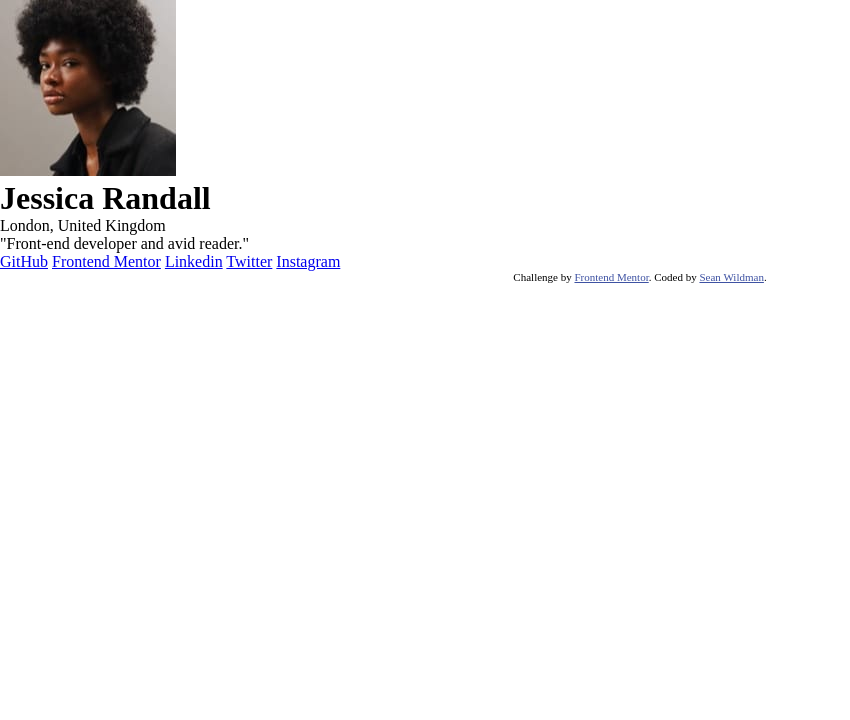
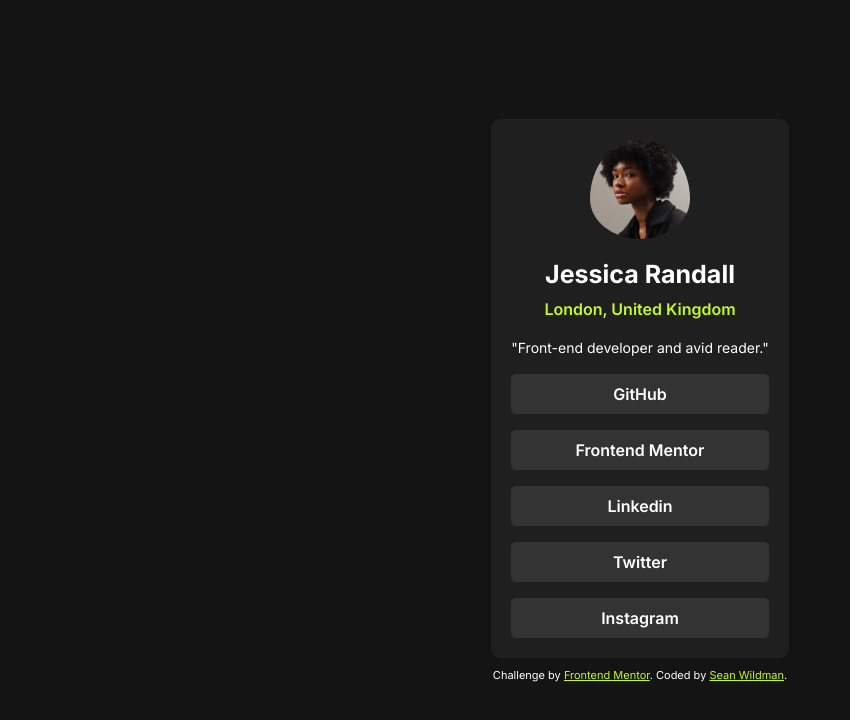
Before and after one commit to agoatnamedbear/social_links_profile, a plain HTML site: page index.html in a window 1280 px wide. Shown: the whole page, without its empty margins (0-850 px from the left). Drawn offline with Linux system fonts and the light colour scheme.

Commit message:
Add styles

```diff
--- a/index.html
+++ b/index.html
@@ -23,7 +23,7 @@
         text-align: center;
       }
       .attribution a {
-        color: hsl(228, 45%, 44%);
+        color: hsl(75, 94%, 57%);
       }
     </style>
   </head>
@@ -37,12 +37,19 @@
       <h1 class="name">Jessica Randall</h1>
       <p class="location">London, United Kingdom</p>
       <p class="body_text">"Front-end developer and avid reader."</p>
+
       <div class="button_container">
-        <a href="https://github.com" class="btn">GitHub</a>
-        <a href="https://www.frontendmentor.io" class="btn">Frontend Mentor</a>
-        <a href="https://www.linkedin.com/" class="btn">Linkedin</a>
-        <a href="https://twitter.com" class="btn">Twitter</a>
-        <a href="https://www.instagram.com/" class="btn">Instagram</a>
+        <a href="https://github.com" class="btn" target="_blank">GitHub</a>
+        <a href="https://www.frontendmentor.io" class="btn" target="_blank"
+          >Frontend Mentor</a
+        >
+        <a href="https://www.linkedin.com/" class="btn" target="_blank"
+          >Linkedin</a
+        >
+        <a href="https://twitter.com" class="btn" target="_blank">Twitter</a>
+        <a href="https://www.instagram.com/" class="btn" target="_blank"
+          >Instagram</a
+        >
       </div>
     </main>
 
--- a/styles.css
+++ b/styles.css
@@ -5,3 +5,85 @@
   margin: 0;
   box-sizing: border-box;
 }
+
+body {
+  background-color: hsl(0, 0%, 8%);
+  height: 100vh;
+  display: flex;
+  flex-direction: column;
+  justify-content: center;
+  align-items: center;
+  color: hsl(0, 0%, 100%);
+  font-family: "Inter", sans-serif;
+  font-weight: 400;
+}
+
+.card_body {
+  display: flex;
+  flex-direction: column;
+  max-width: 375px;
+  border-radius: 10px;
+  align-items: center;
+  background-color: hsl(0, 0%, 12%);
+  padding: 20px;
+  margin-bottom: 10px;
+}
+
+.avatar {
+  border-radius: 50%;
+  max-width: 100px;
+  padding-bottom: 20px;
+}
+
+.name {
+  font-size: 25px;
+  margin-bottom: 10px;
+  font-weight: 700;
+}
+
+.location {
+  color: hsl(75, 94%, 57%);
+  margin-bottom: 20px;
+  font-weight: 600;
+}
+
+.button_container {
+  display: flex;
+  flex-direction: column;
+  justify-content: center;
+  align-items: center;
+  width: 100%;
+}
+
+.btn {
+  text-decoration: none;
+  color: hsl(0, 0%, 100%);
+  background-color: hsl(0, 0%, 20%);
+  width: 100%;
+  text-align: center;
+  margin: 8px 0;
+  padding: 10px 0;
+  border-radius: 5px;
+  font-weight: 600;
+}
+
+.btn:last-of-type {
+  margin-bottom: 0;
+}
+
+.body_text {
+  margin-bottom: 10px;
+  font-size: 14px;
+}
+
+.btn:hover {
+  background-color: hsl(75, 94%, 57%);
+  color: hsl(0, 0%, 20%);
+}
+
+@media (max-width: 700px) {
+  .attribution {
+    display: flex;
+    flex-direction: column;
+  }
+}
```
